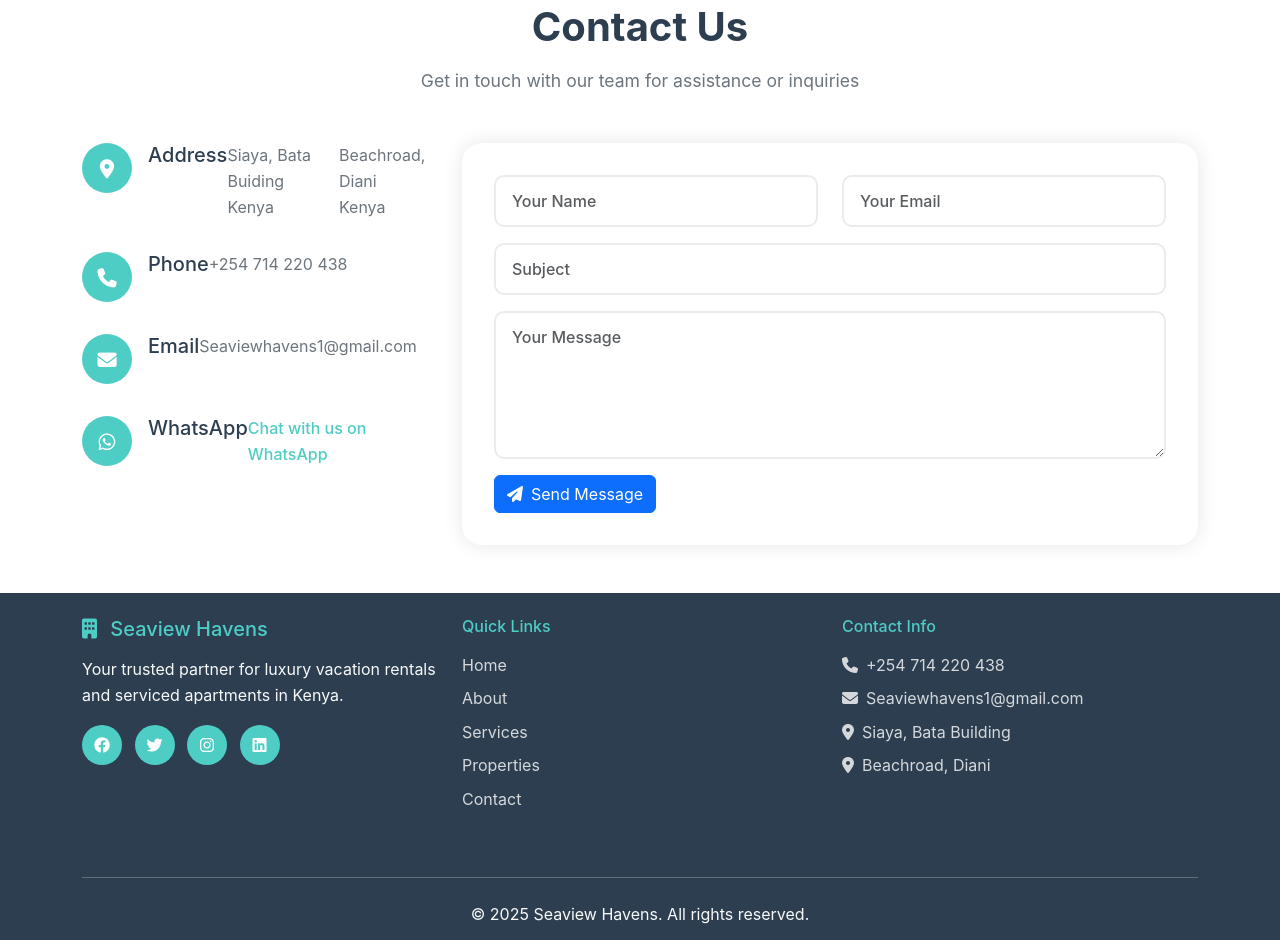
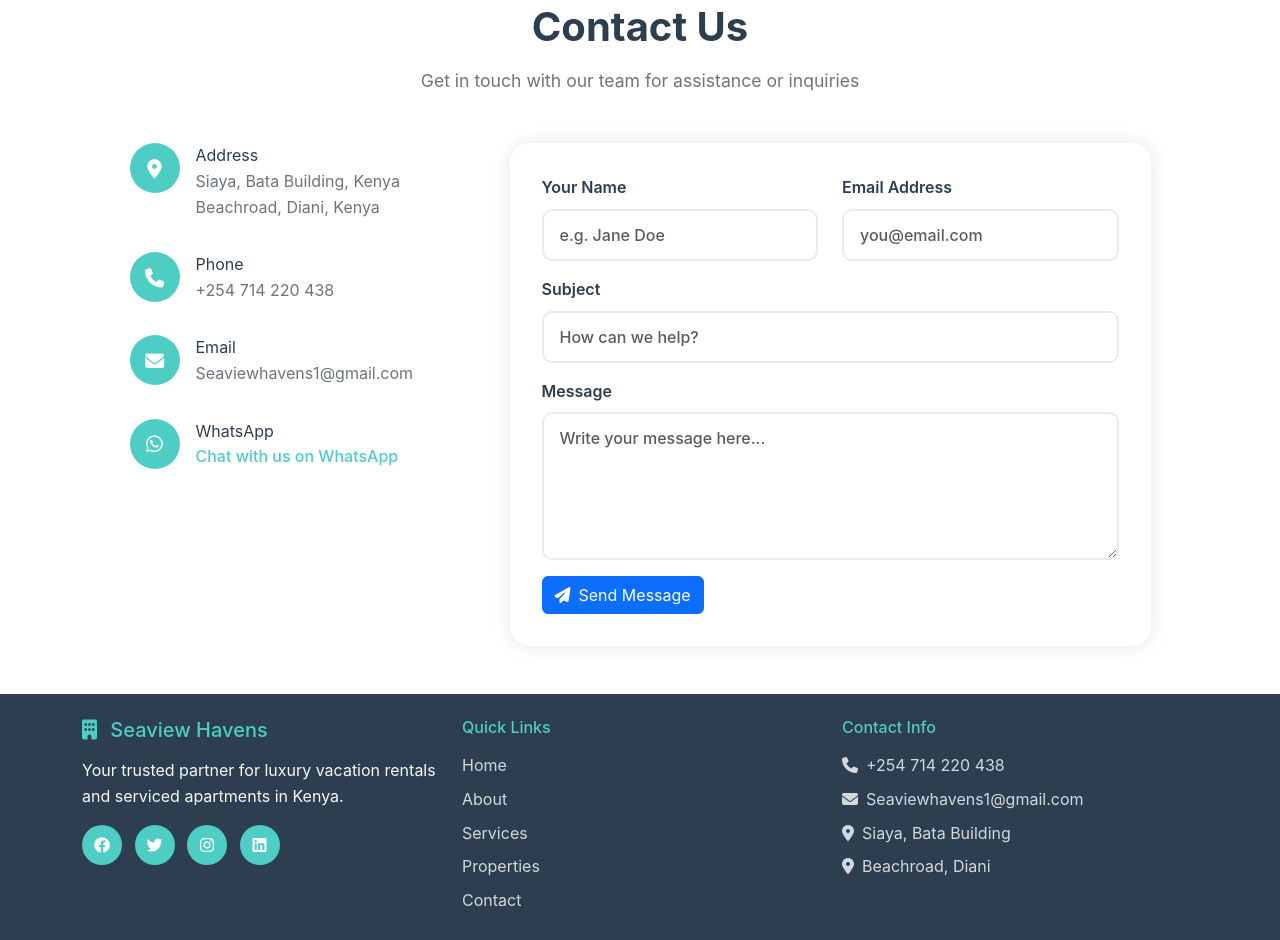
Before and after one commit to edmbuya/StayBNB, a website: page index.html in a window 1280 px wide. Shown: the part 4988-5928 px from the top of the page. Drawn offline with nearby package versions, Linux system fonts and the light colour scheme.

Commit message:
Refactor contact section layout and form fields

```diff
--- a/index.html
+++ b/index.html
@@ -664,64 +664,59 @@
       <p class="section-subtitle">Get in touch with our team for assistance or inquiries</p>
     </div>
 
-            <div class="row">
+    <div class="row justify-content-center">
       <div class="col-lg-4 mb-4">
-                    <div class="contact-info">
+        <div class="contact-info-card">
           <div class="contact-item">
-                            <div class="contact-icon">
-                                <i class="fas fa-map-marker-alt"></i>
+            <div class="contact-icon"><i class="fas fa-map-marker-alt"></i></div>
+            <div class="contact-item-text">
+              <span class="contact-label">Address</span>
+              <p>Siaya, Bata Building, Kenya<br>Beachroad, Diani, Kenya</p>
             </div>
-                            <h5>Address</h5>
-
-                            <p>Siaya, Bata Buiding<br>Kenya</p>
-                            <p>Beachroad, Diani<br>Kenya</p>
           </div>
-
           <div class="contact-item">
-                            <div class="contact-icon">
-                                <i class="fas fa-phone"></i>
-                            </div>
-                            <h5>Phone</h5>
+            <div class="contact-icon"><i class="fas fa-phone"></i></div>
+            <div class="contact-item-text">
+              <span class="contact-label">Phone</span>
               <p>+254 714 220 438</p>
             </div>
-
+          </div>
           <div class="contact-item">
-                            <div class="contact-icon">
-                                <i class="fas fa-envelope"></i>
-                            </div>
-                            <h5>Email</h5>
+            <div class="contact-icon"><i class="fas fa-envelope"></i></div>
+            <div class="contact-item-text">
+              <span class="contact-label">Email</span>
               <p>Seaviewhavens1@gmail.com</p>
             </div>
-
+          </div>
           <div class="contact-item">
-                            <div class="contact-icon">
-                                <i class="fab fa-whatsapp"></i>
+            <div class="contact-icon"><i class="fab fa-whatsapp"></i></div>
+            <div class="contact-item-text">
+              <span class="contact-label">WhatsApp</span>
+              <p><a href="https://wa.me/254714220438" class="whatsapp-link">Chat with us on WhatsApp</a></p>
             </div>
-                            <h5>WhatsApp</h5>
-                            <p>
-                                <a href="https://wa.me/254789279084" target="_blank" class="whatsapp-link">
-                                    Chat with us on WhatsApp
-                                </a>
-                            </p>
           </div>
         </div>
       </div>
 
-                <div class="col-lg-8">
+      <div class="col-lg-7">
         <form id="contactForm" class="contact-form">
           <div class="row">
             <div class="col-md-6 mb-3">
-                                <input type="text" class="form-control" placeholder="Your Name" required>
+              <label class="form-label">Your Name</label>
+              <input type="text" class="form-control" placeholder="e.g. Jane Doe" required>
             </div>
             <div class="col-md-6 mb-3">
-                                <input type="email" class="form-control" placeholder="Your Email" required>
+              <label class="form-label">Email Address</label>
+              <input type="email" class="form-control" placeholder="you@email.com" required>
             </div>
           </div>
           <div class="mb-3">
-                            <input type="text" class="form-control" placeholder="Subject" required>
+            <label class="form-label">Subject</label>
+            <input type="text" class="form-control" placeholder="How can we help?" required>
           </div>
           <div class="mb-3">
-                            <textarea class="form-control" rows="5" placeholder="Your Message" required></textarea>
+            <label class="form-label">Message</label>
+            <textarea class="form-control" rows="5" placeholder="Write your message here..." required></textarea>
           </div>
           <button type="submit" class="btn btn-primary">
             <i class="fas fa-paper-plane me-2"></i>Send Message
```
Lines whose indentation alone changed are shown as unchanged.
